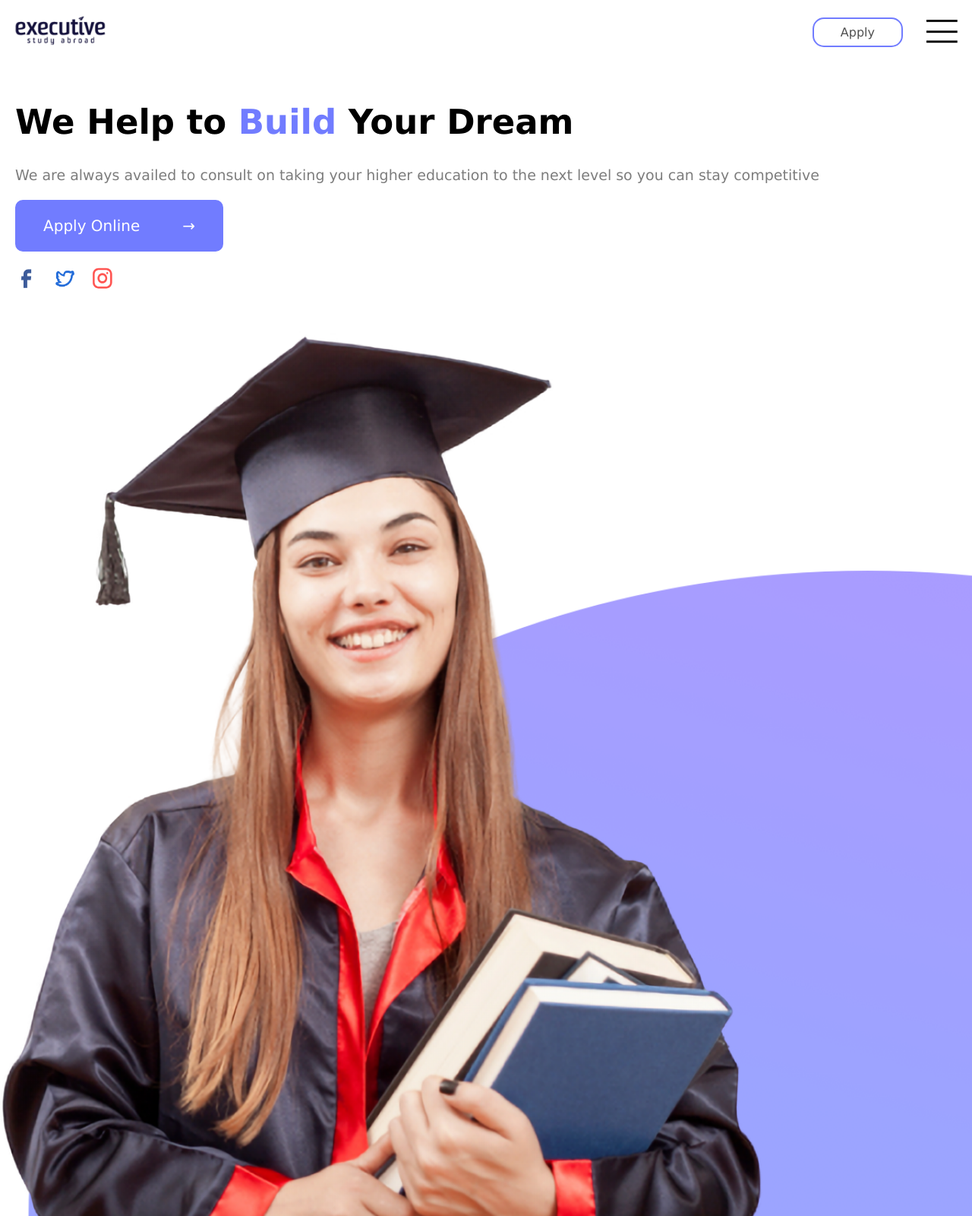
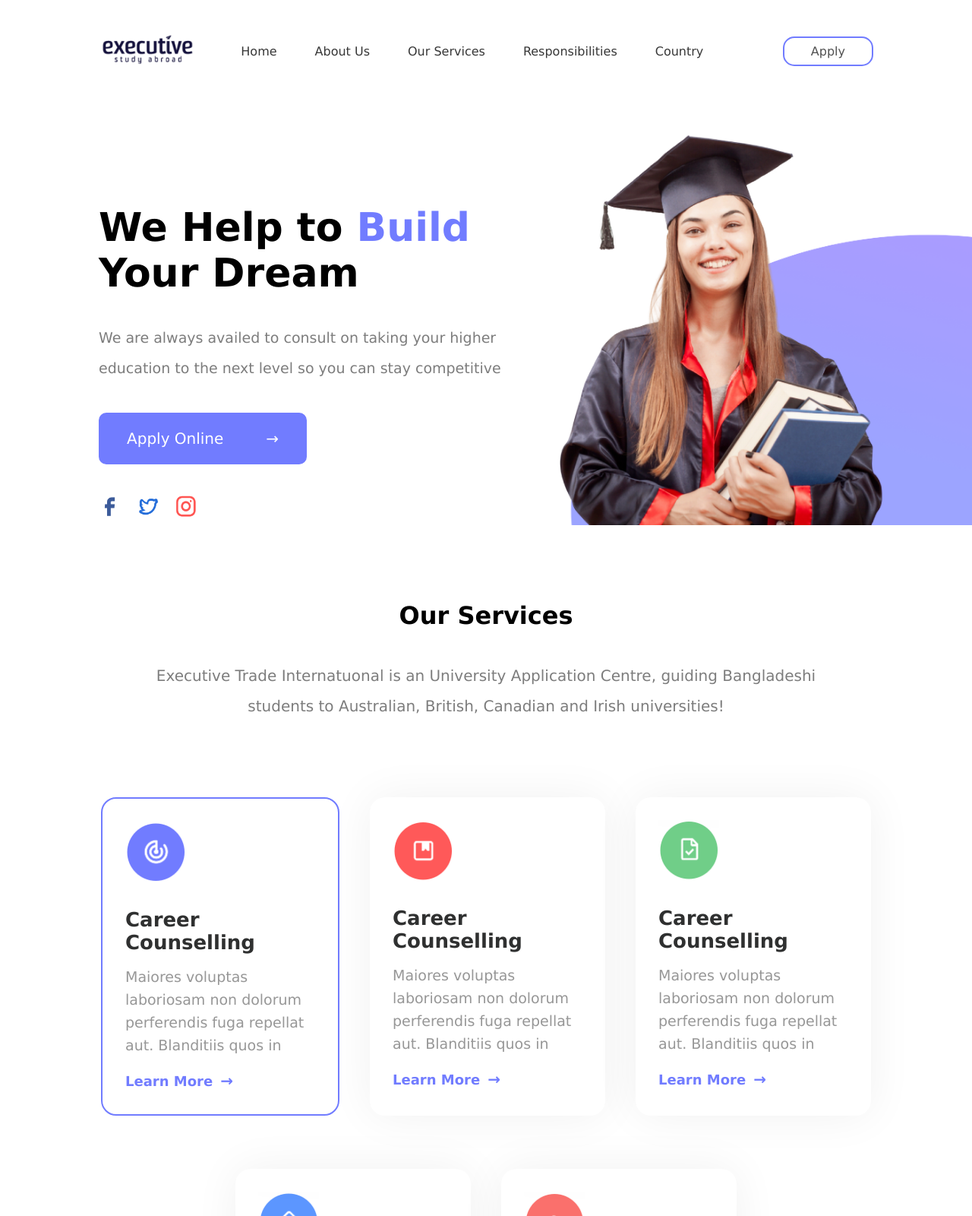
Before and after one commit to lsuhadolnik/renderspace-hw, a website: page pages/index.html in a window 1280 px wide. Shown: the top 1600 px of the page at 76% size. Drawn offline with nearby package versions, Linux system fonts and the light colour scheme; files that its build step writes are made by us from their sources; files whose address does not match are found by name.

Commit message:
Responsiveness added

```diff
--- /dev/null
+++ b/scss/elements/menu.scss
@@ -0,0 +1,76 @@
+.main-app-menu {
+	display: flex;
+	flex: 1;
+	flex-direction: row;
+
+	.main-app-menu__inner {
+		display: flex;
+		flex: 1;
+		flex-direction: row;
+		justify-content: space-between;
+		align-items: center;
+
+		padding: 40px;
+
+		.main-app-menu__actions {
+			display: flex;
+			gap: 26px;
+			align-items: center;
+		}
+
+		@include lg {
+			width: 800px;
+
+            padding: 40px 130px 40px 130px;
+		}
+
+		.main-app-menu__links {
+			display: none;
+			color: #373737;
+
+			@include lg {
+				display: flex;
+			}
+
+			.main-app-menu__links__link {
+				margin: 0 30px 0 0;
+				position: relative;
+
+				@include lg {
+					font-size: 16px;
+
+				}
+
+                @include xl {
+                    margin: 0 50px 0 0;
+                }
+
+				a {
+					text-decoration: none;
+					color: inherit;
+				}
+
+				&:before {
+					transform: scaleX(0);
+					content: " ";
+					width: 100%;
+					height: 3px;
+					bottom: -10px;
+					background-color: $violet;
+					position: absolute;
+					transition: 0.1s ease-in-out transform;
+					transform-origin: 0%;
+				}
+				&:hover:before {
+					transform: scaleX(1);
+				}
+			}
+		}
+
+		.main-app-menu__mobile-menu {
+			@include lg {
+				display: none;
+			}
+		}
+	}
+}
--- a/scss/index/hero.scss
+++ b/scss/index/hero.scss
@@ -1,10 +1,13 @@
 .hero {
-
 	.hero__text {
 		padding: 20px;
 
 		h1 {
 			font-size: 45px;
+
+            @include lg {
+                font-size: 52px;
+            }
 		}
 
 		.hero__title__emphasis {
@@ -14,6 +17,22 @@
 		p {
 			font-size: 19px;
 			line-height: 27px;
+
+            @include lg {
+                line-height: 40px;
+                padding-bottom: 20px;
+            }
+		}
+
+        @include lg {
+            width: 700px;
+            padding: 100px 10px 0 130px;
+        }
+	}
+
+    .hero__social-buttons {
+        @include lg {
+            padding-top: 20px;
         }
     }
 
@@ -23,5 +42,19 @@
 		img {
 			width: 100%;
 		}
+
+        @include lg {
+            width: 50%;
         }
 	}
+
+    @include md {
+        display: flex;
+        flex: 1;
+        flex-direction: row;
+
+        .hero__image {
+            align-self: flex-end;
+        }
+    }
+}
--- a/scss/index/our-services.scss
+++ b/scss/index/our-services.scss
@@ -1,5 +1,8 @@
 .our-services {
     padding: 15px;
+    display: flex;
+    flex-direction: column;
+    align-items: center;
 
     h1, p {
         text-align: center;
@@ -9,12 +12,28 @@
         font-size: 19px;
     }
 
+    @include lg {
+
+        margin-top: 60px;
+
+        h1 {
+            margin-bottom: 20px;
+        }
+
+        p {
+            width: 900px;
+            font-size: 20px;
+            line-height: 40px;
+            padding-bottom: 40px;
+        }
+    }
+
     .our-services__list {
         padding-top: 40px;
         .our-services__list__item {
             background: white;
             border-radius: 20px;
-            box-shadow: 0 0 20px rgba(0,0,0,.1);
+            box-shadow: 0 0 60px rgba(0,0,0,.06);
             padding: 30px;
             margin-bottom: 30px;
 
@@ -40,6 +59,10 @@
                 color: $paragraph-text;
 
                 line-height: 30px;
+
+                @include lg {
+                    color: lighten($color: $paragraph-text, $amount: 10);
+                }
             }
 
             .our-services__list__item__learn-more-link {
@@ -68,11 +91,30 @@
 
                 }
             }
+
+            @include md {
+                width: 38%;
+            }
+
+            @include lg {
+                width: 20%;
+            }
         }
 
         .our-services__list__item:first-child {
             box-shadow: none;
             border: 2px solid $violet;
         }
+
+        @include md {
+            display: flex;
+            flex-wrap: wrap;
+            gap: 40px;
+
+            justify-content: center;
+        }
     }
+
+
+
 }
--- a/scss/index/subscribe-form.scss
+++ b/scss/index/subscribe-form.scss
@@ -1,10 +1,20 @@
 .subscribe-form {
     padding: $global-padding;
 
-    padding-bottom: 500px;
+    padding-bottom: 100px;
 
     h1 {
         text-align: center;
+        @include md {
+            padding-bottom: 30px;
+            font-size: 40px;
+        }
+    }
+
+    @include md {
+        display: flex;
+        flex-direction: column;
+        align-items: center;
     }
 
     form {
@@ -31,6 +41,20 @@
             .just-validate-error-field {
                 border-color: red;
             }
+
+            .just-validate-error-label {
+                font-size: 14px;
+                padding-top: 10px;
+                padding-left: 10px;
+            }
+        }
+
+        @include md {
+            width: 350px;
+            background: white;
+            box-shadow: 0 0 300px rgba(0,0,0,0.05);
+            padding: 60px 100px 60px 100px;
+            border-radius: 20px;
         }
     }
 }
--- a/scss/main.scss
+++ b/scss/main.scss
@@ -1,11 +1,14 @@
 // main.scss
 
-// Imports
-@import 'constants';
-@import 'colours';
-@import 'base';
+// Constants
+@import 'setup/responsive';
+@import 'setup/constants';
+@import 'setup/colours';
+@import 'setup/base';
 
+// Elements
+@import 'elements/menu';
+@import 'elements/buttons';
 
-@import 'menu';
-@import 'buttons';
-@import 'index';
+// Pages
+@import 'index/index';
--- a/scss/menu.scss
+++ /dev/null
@@ -1,15 +0,0 @@
-.main-app-menu {
-    display: flex;
-    flex: 1;
-    flex-direction: row;
-    justify-content: space-between;
-    align-items: center;
-
-    padding: 15px;
-
-    .main-app-menu__actions {
-        display: flex;
-        gap: 26px;
-        align-items: center;
-    }
-}
--- /dev/null
+++ b/scss/setup/_responsive.scss
@@ -0,0 +1,40 @@
+// Small tablets and large smartphones (landscape view)
+$screen-sm-min: 576px;
+
+// Small tablets (portrait view)
+$screen-md-min: 768px;
+
+// Tablets and small desktops
+$screen-lg-min: 1100px;
+
+// Large tablets and desktops
+$screen-xl-min: 1200px;
+
+
+// Small devices
+@mixin sm {
+    @media (min-width: #{$screen-sm-min}) {
+        @content;
+    }
+ }
+
+ // Medium devices
+ @mixin md {
+    @media (min-width: #{$screen-md-min}) {
+        @content;
+    }
+ }
+
+ // Large devices
+ @mixin lg {
+    @media (min-width: #{$screen-lg-min}) {
+        @content;
+    }
+ }
+
+ // Extra large devices
+ @mixin xl {
+    @media (min-width: #{$screen-xl-min}) {
+        @content;
+    }
+ }
--- a/templates/partials/index/hero.html
+++ b/templates/partials/index/hero.html
@@ -5,14 +5,19 @@
 		</h1>
 
 		<p>
-        We are always availed to consult on taking your higher education to the next level so you can stay competitive
+			We are always availed to consult on taking your higher education to the
+			next level so you can stay competitive
 		</p>
 
 		{% include "buttons/violetFilledButton.html" %}
+		<div class="hero__social-buttons">
 			{% include "buttons/socialButtons.html" %}
-
-    </div>
-    <div class="hero__image" >
-        <img src="img/student.png" alt="Smiling young woman wearing a graduation cap and gown, holding a stack of books against a backdrop with a purple curved shape" />
 		</div>
 	</div>
+	<div class="hero__image">
+		<img
+			src="img/student.png"
+			alt="Smiling young woman wearing a graduation cap and gown, holding a stack of books against a backdrop with a purple curved shape"
+		/>
+	</div>
+</div>
--- a/templates/partials/menu.html
+++ b/templates/partials/menu.html
@@ -1,9 +1,35 @@
 <div class="main-app-menu">
+    <div class="main-app-menu__inner">
     {% include "partials/appLogo.html" %}
 
+    <div class="main-app-menu__links">
+        <div class="main-app-menu__links__link">
+            <a href="#">Home</a>
+        </div>
+        <div class="main-app-menu__links__link">
+            <a href="#">About Us</a>
+        </div>
+        <div class="main-app-menu__links__link">
+            <a href="#">Our Services</a>
+        </div>
+        <div class="main-app-menu__links__link">
+            <a href="#">Responsibilities</a>
+        </div>
+        <div class="main-app-menu__links__link">
+            <a href="#">Country</a>
+        </div>
+    </div>
+
     <div class="main-app-menu__actions">
-        {% include "buttons/violetOutlineButton.html" %}
 
-        {% include "partials/mobileMenu.html" %}
+        <div class="main-app-menu__apply-button mobile-hidden">
+            Apply
+        </div>
+
+        <div class="main-app-menu__mobile-menu">
+            <img src="img/menuButton.png" alt="Click here to open the menu" width="50"/>
+        </div>
     </div>
+
 </div>
+</div>
```
Also changed, not shown: scss/elements/buttons.scss (renamed from scss/buttons.scss), scss/index/index.scss (renamed from scss/index.scss), scss/setup/_base.scss (renamed from scss/_base.scss), scss/setup/_colours.scss (renamed from scss/_colours.scss), scss/setup/_constants.scss (renamed from scss/_constants.scss). Lines whose indentation alone changed are shown as unchanged.
